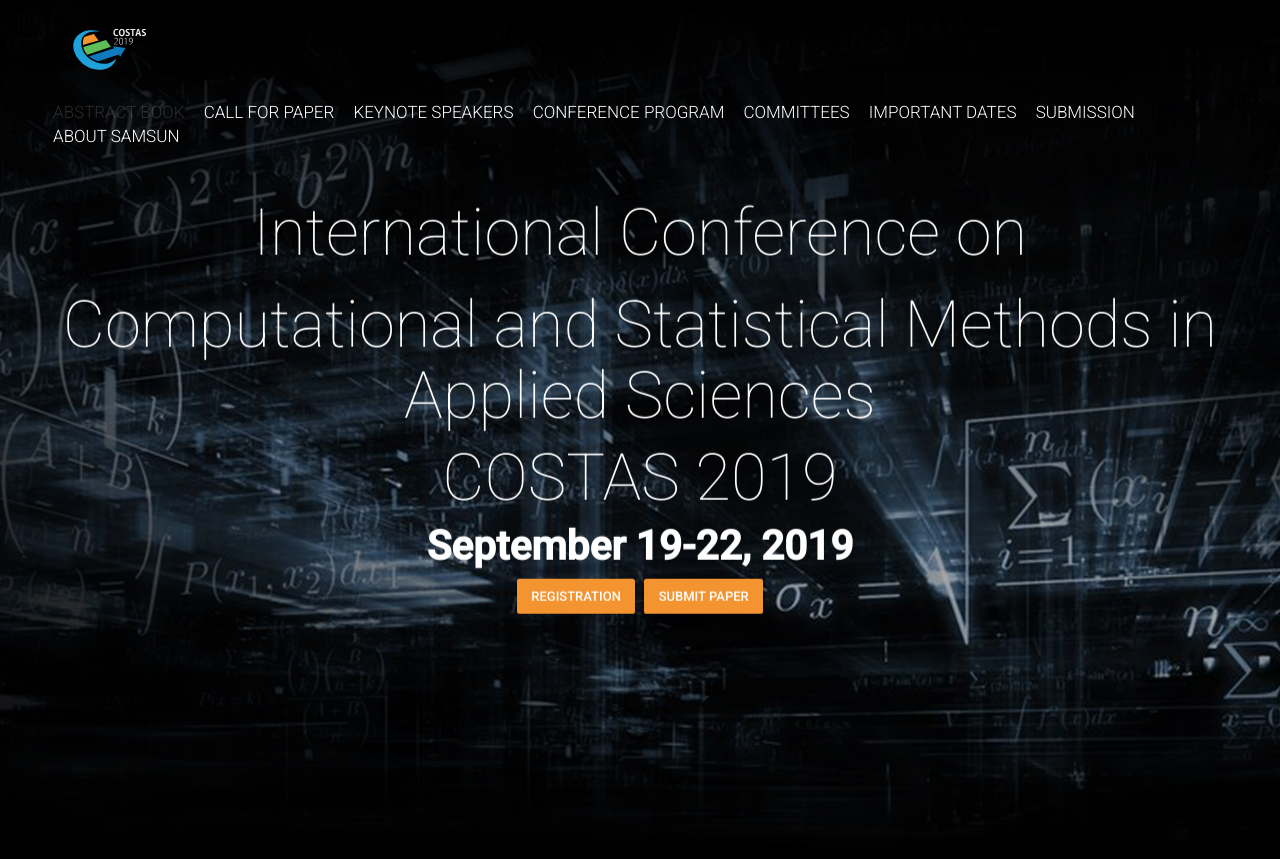
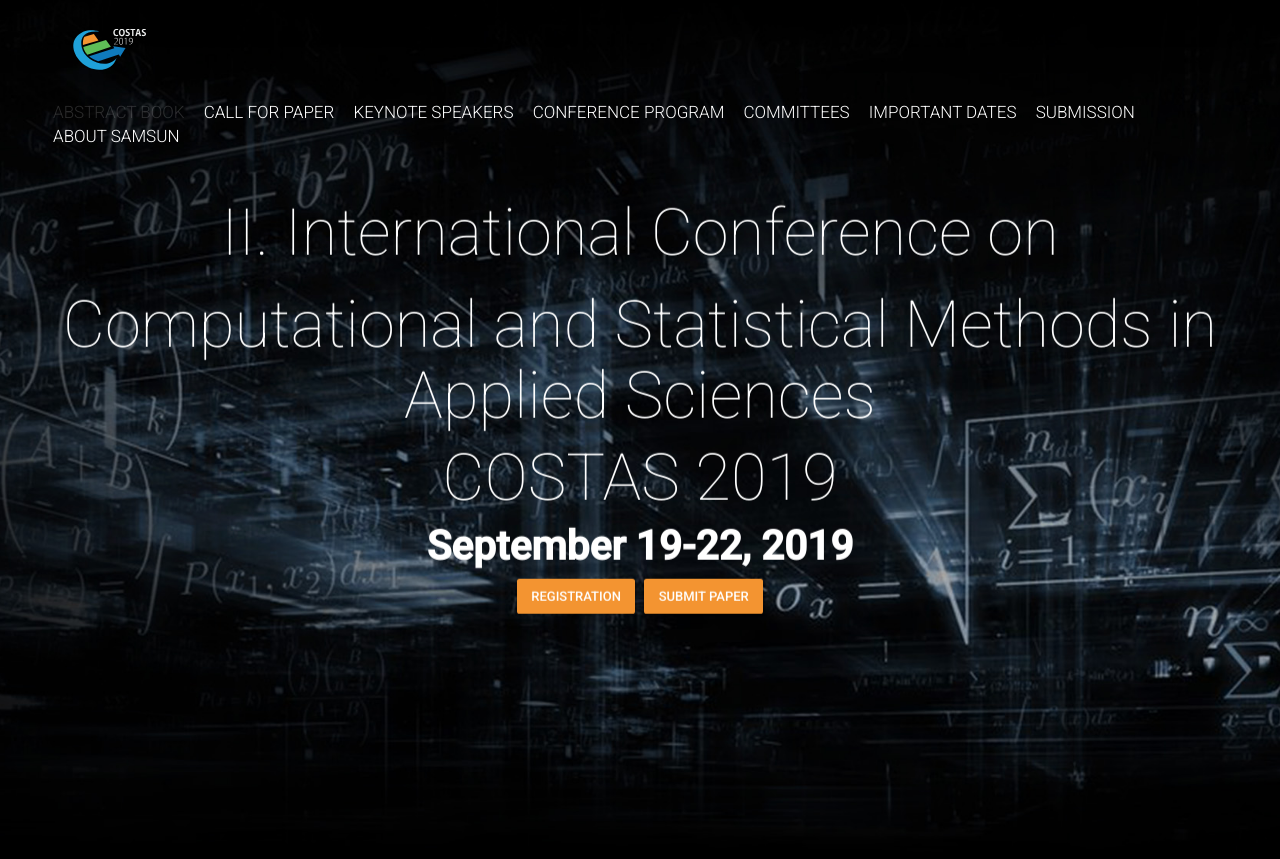
Before and after one commit to okul/costas2019, a Jekyll site: the page built from index.html, in a window 1280 px wide and 900 px high. Shown: the top 859 px of the window. Built offline with Jekyll 4.4.1, drawn with Linux system fonts in a browser that asks for light colours; nearby versions of some CDN libraries; comment, search, counter and statistics services are not loaded.

```diff
--- a/_config.yml
+++ b/_config.yml
@@ -54,7 +54,7 @@ rightNavigationButtons:
 
 # Hero Block
 heroImage: "hero.jpg"
-confType: "International Conference on"
+confType: "II. International Conference on"
 heroTitle: "Computational and Statistical Methods in Applied Sciences"
 heroTitleShort: "COSTAS 2019"
 eventDate: "September 19-22, 2019"
```
